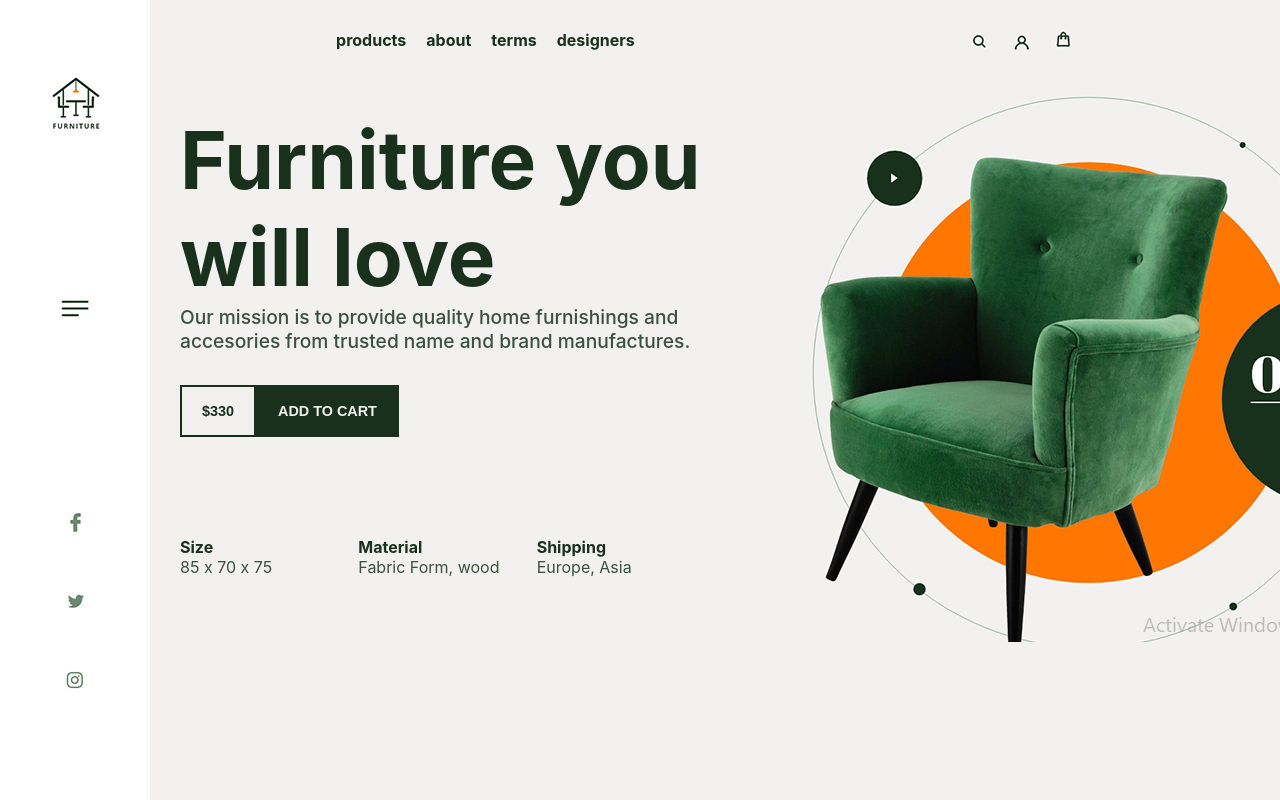
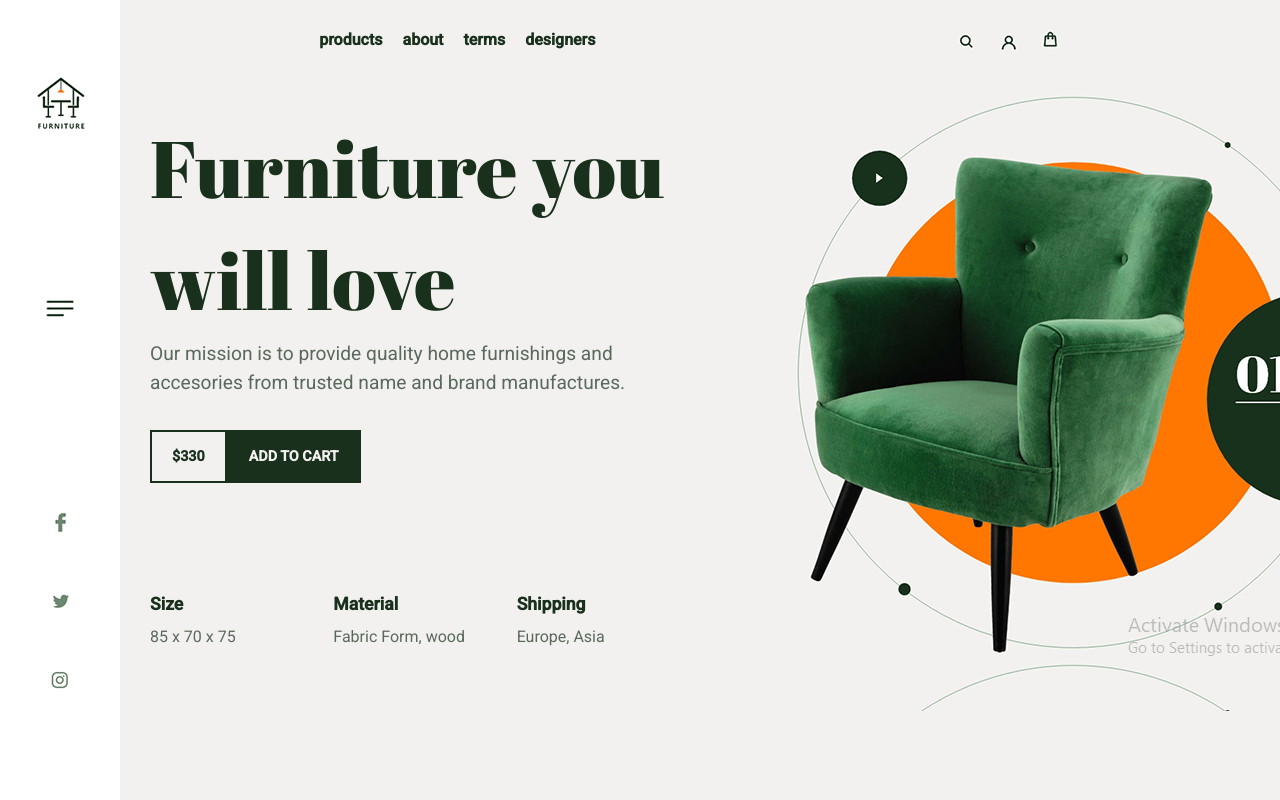
Before and after one commit to 0prodigy/furnitures, a React (Create React App) app: page / in a window 1280 px wide. Built offline with nearby package versions, Linux system fonts and the light colour scheme.

Commit message:
Added font family

```diff
--- a/src/App.css
+++ b/src/App.css
@@ -1,7 +1,9 @@
+@import url("https://fonts.googleapis.com/css2?family=Abril+Fatface&family=Roboto:wght@300;400;500&display=swap");
 * {
   padding: 0;
   box-sizing: border-box;
   margin: 0;
+  font-family: "Roboto", sans-serif;
 }
 .App-logo {
   height: 40vmin;
--- a/src/components/client/Banner.jsx
+++ b/src/components/client/Banner.jsx
@@ -32,13 +32,17 @@
       flex: 1;
       padding: 20px 30px 65px;
       h1 {
-        marign-top: 10px;
+        font-weight: 400;
+        line-height: 1.4;
         font-size: 5rem;
+        font-family: "Abril Fatface", cursive;
       }
       h5 {
+        margin-top: 5px;
+        line-height: 1.5;
         font-size: 1.2rem;
-        font-weight: 500;
-        color: #3b5041;
+        font-weight: 400;
+        color: #5a695e;
         margin-bottom: 2rem;
       }
       button {
@@ -68,11 +72,12 @@
       .meta {
         flex: 1;
 
-        h5 {
+        h4 {
           font-size: 1.1rem;
+          line-height: 2.5;
         }
         p {
-          color: #3b5041;
+          color: #5a695e;
         }
       }
     }
--- a/src/components/client/Sidebar.jsx
+++ b/src/components/client/Sidebar.jsx
@@ -2,7 +2,7 @@
 import styled from "styled-components";
 
 const Wrapper = styled.div`
-  width: 150px;
+  width: 120px;
   height: 100vh;
   background: #fff;
   color: #5c7d62;
```
